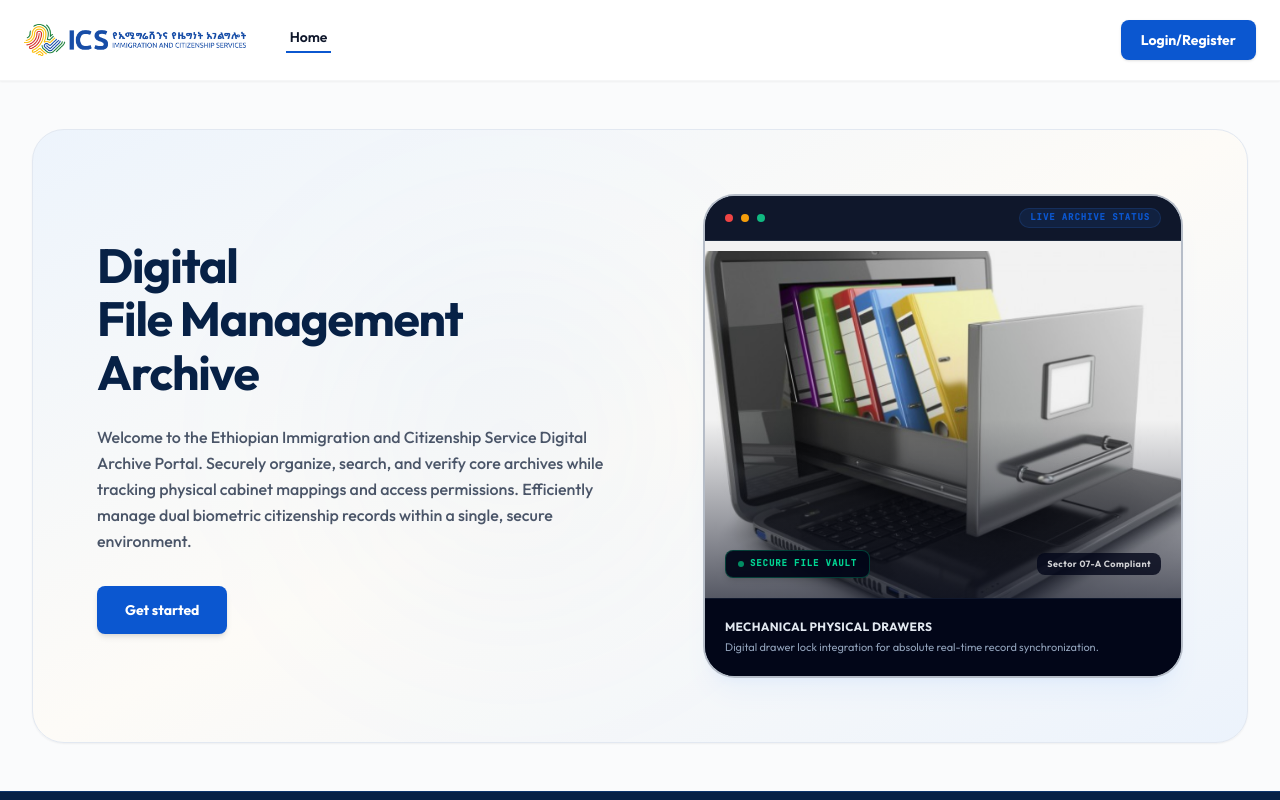
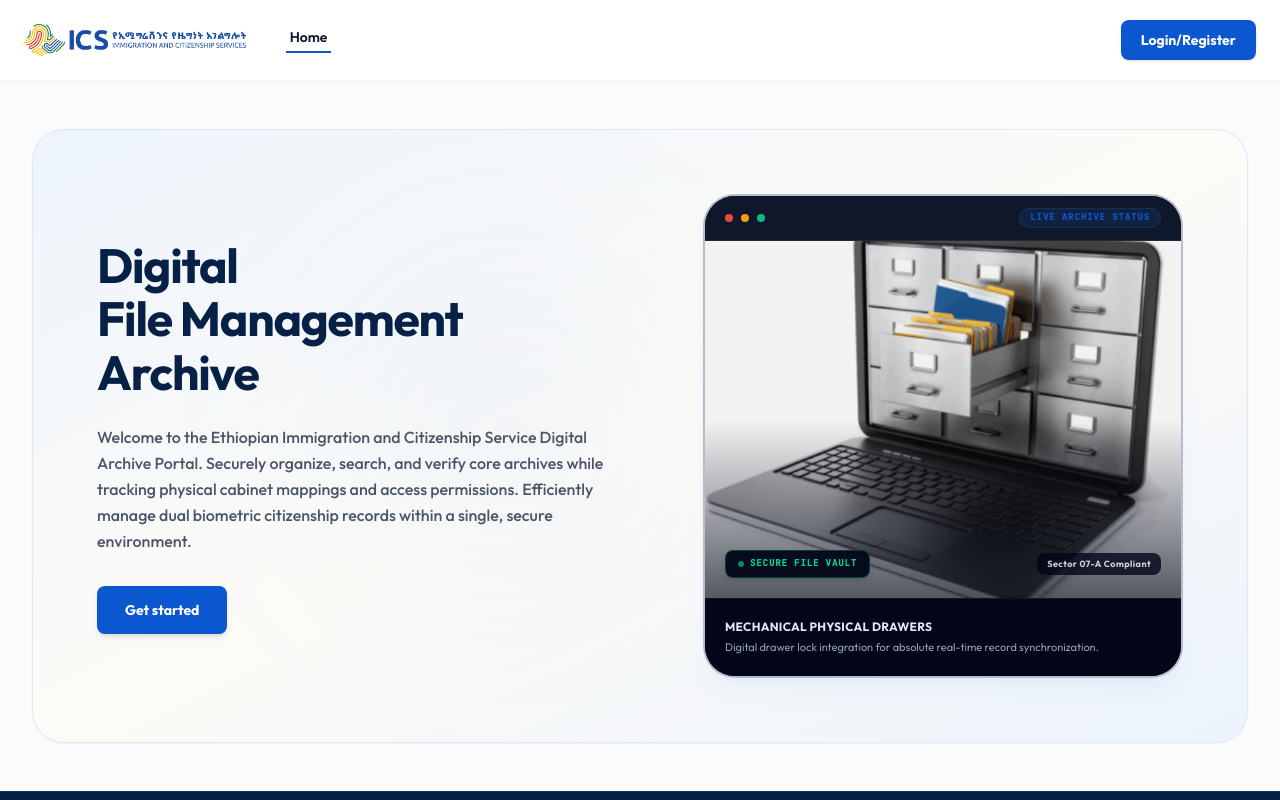
Before and after one commit to dinkuminda/FileMgtSystem, a React (Vite) app: page / in a window 1280 px wide. Shown: the top 800 px of the page. Built offline with nearby package versions, Linux system fonts and the light colour scheme; no server answers.

Commit message:
feat: update file vault banner image
Replace the file vault banner asset with the updated version in the Home component.

```diff
--- a/src/components/Home.tsx
+++ b/src/components/Home.tsx
@@ -5,7 +5,7 @@ import Auth from './Auth';
 import EthiopianImmigrationLogo from './EthiopianImmigrationLogo';
 
 // Import our beautifully generated images
-const fileVaultBanner = "/assets/images/fms.png";
+const fileVaultBanner = "/assets/images/fms1.png";
 
 export default function Home() {
   const [showAuthModal, setShowAuthModal] = useState(false);
```
Also changed, not shown: public/assets/images/fms1.png (added).
